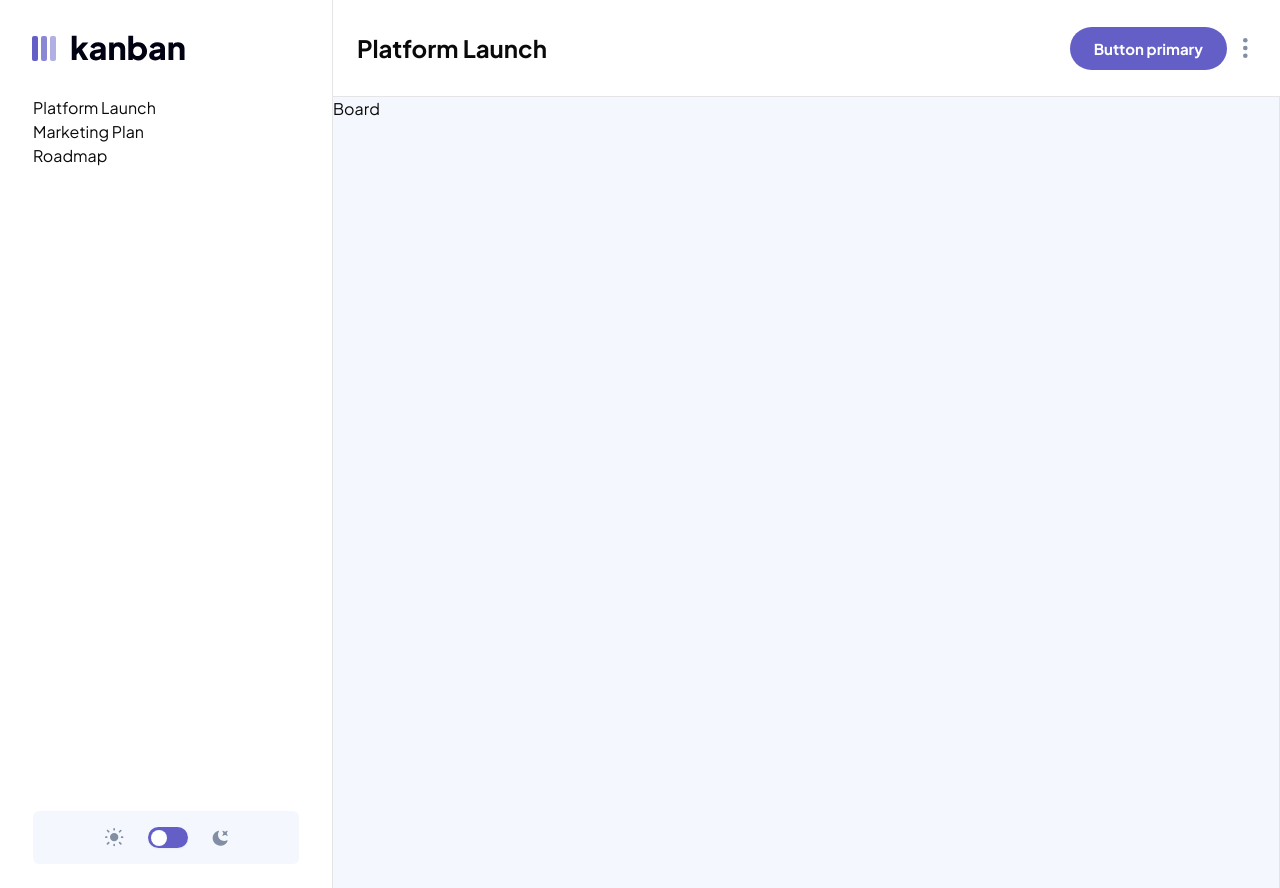
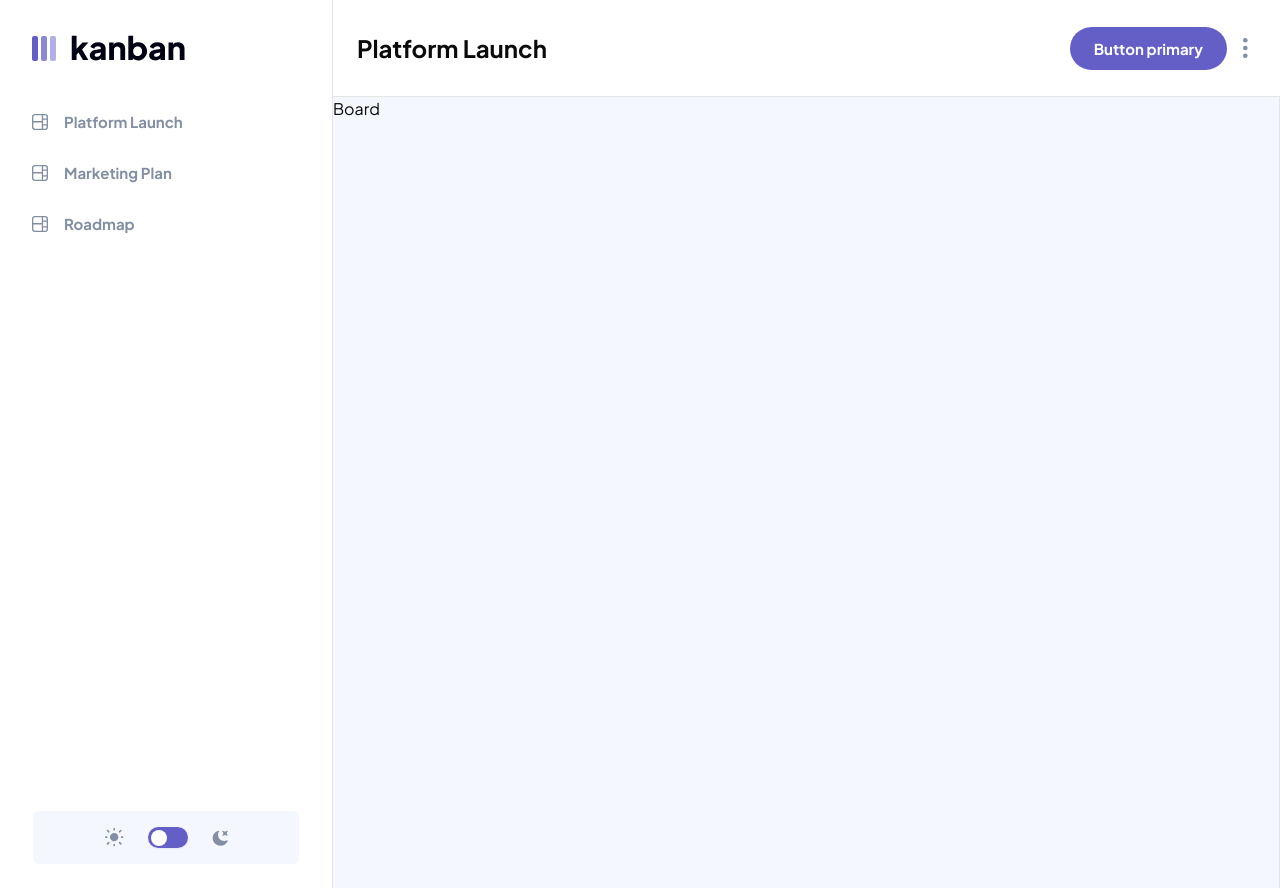
Before and after one commit to IshanVeer/task-management-app, a React (Vite) app: page / in a window 1280 px wide. Shown: the top 888 px of the page. Built offline with nearby package versions, Linux system fonts and the light colour scheme.

Commit message:
added left sidebar items

```diff
--- a/src/components/shared/LeftSidebar.tsx
+++ b/src/components/shared/LeftSidebar.tsx
@@ -12,15 +12,19 @@ const LeftSidebar = () => {
       <div className="h-[100vh]  flex flex-col justify-between pr-[33px] pb-8  border-r w-[300px]">
         <ul>
           {boardData.boards.map((board) => (
-            <li key={board.name} className="">
+            <li
+              key={board.name}
+              className="flex text-light-600 items-center gap-4 base-bold p-4 pl-8 hover:bg-primary-500/10 hover:text-primary-500 -ml-[33px] rounded-r-3xl transition duration-150 cursor-pointer"
+            >
+              <img src="/icons/icon-board.svg" alt="board" />
               {board.name}
             </li>
           ))}
         </ul>
         <div>
-          <div className="flex justify-center gap-6 py-4 rounded-sm background-light800_darkCustom w-full">
+          <div className="flex justify-center gap-6 items-center py-4 rounded-sm background-light800_darkCustom w-full">
             <img
-              src="../../../public/icons/icon-light-theme.svg"
+              src="/icons/icon-light-theme.svg"
               alt="light"
               className="object-contain"
             />
@@ -31,7 +35,7 @@ const LeftSidebar = () => {
             />
 
             <img
-              src="../../../public/icons/icon-dark-theme.svg"
+              src="/icons/icon-dark-theme.svg"
               alt="dark"
               className="object-contain"
             />
```
